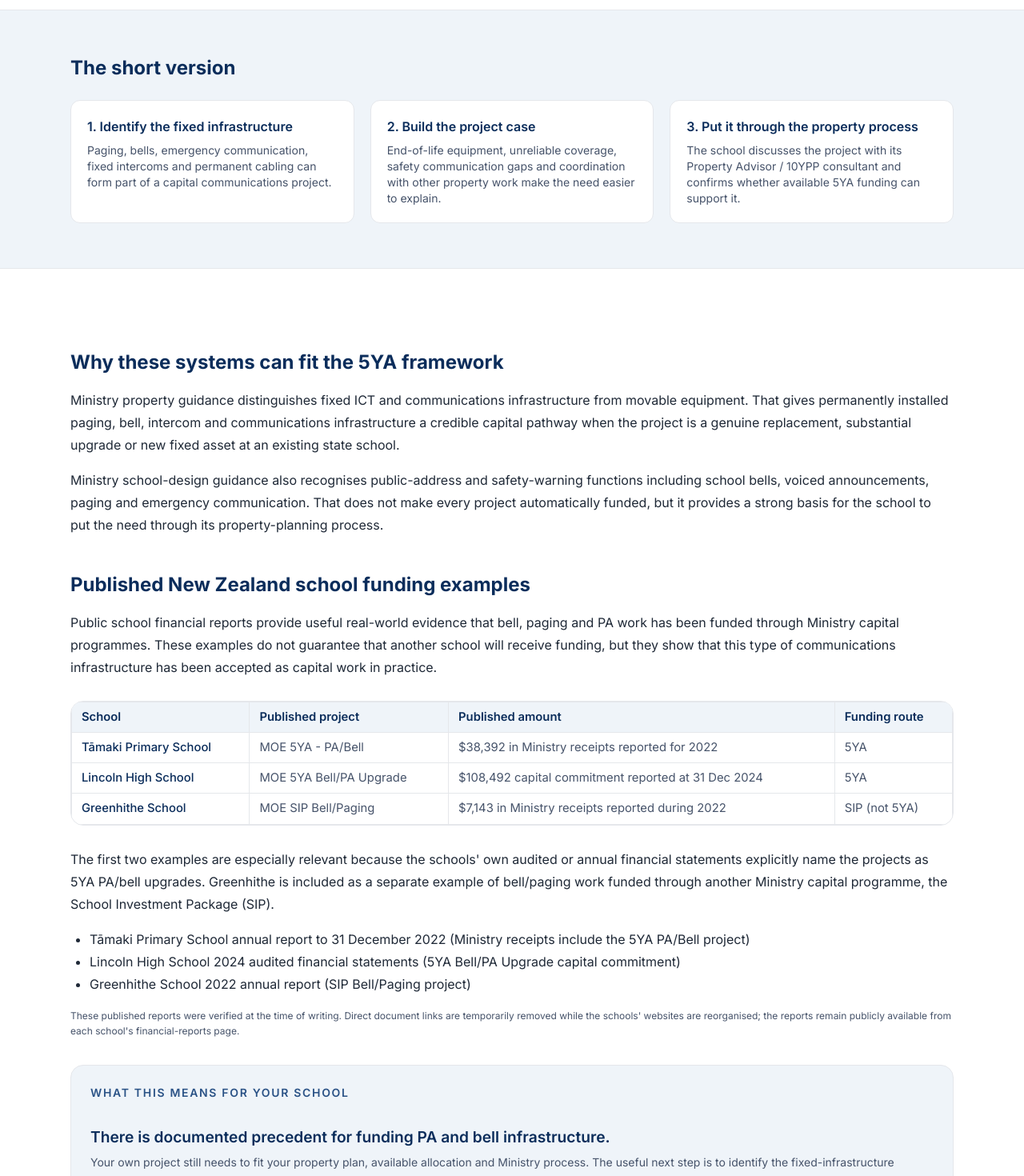
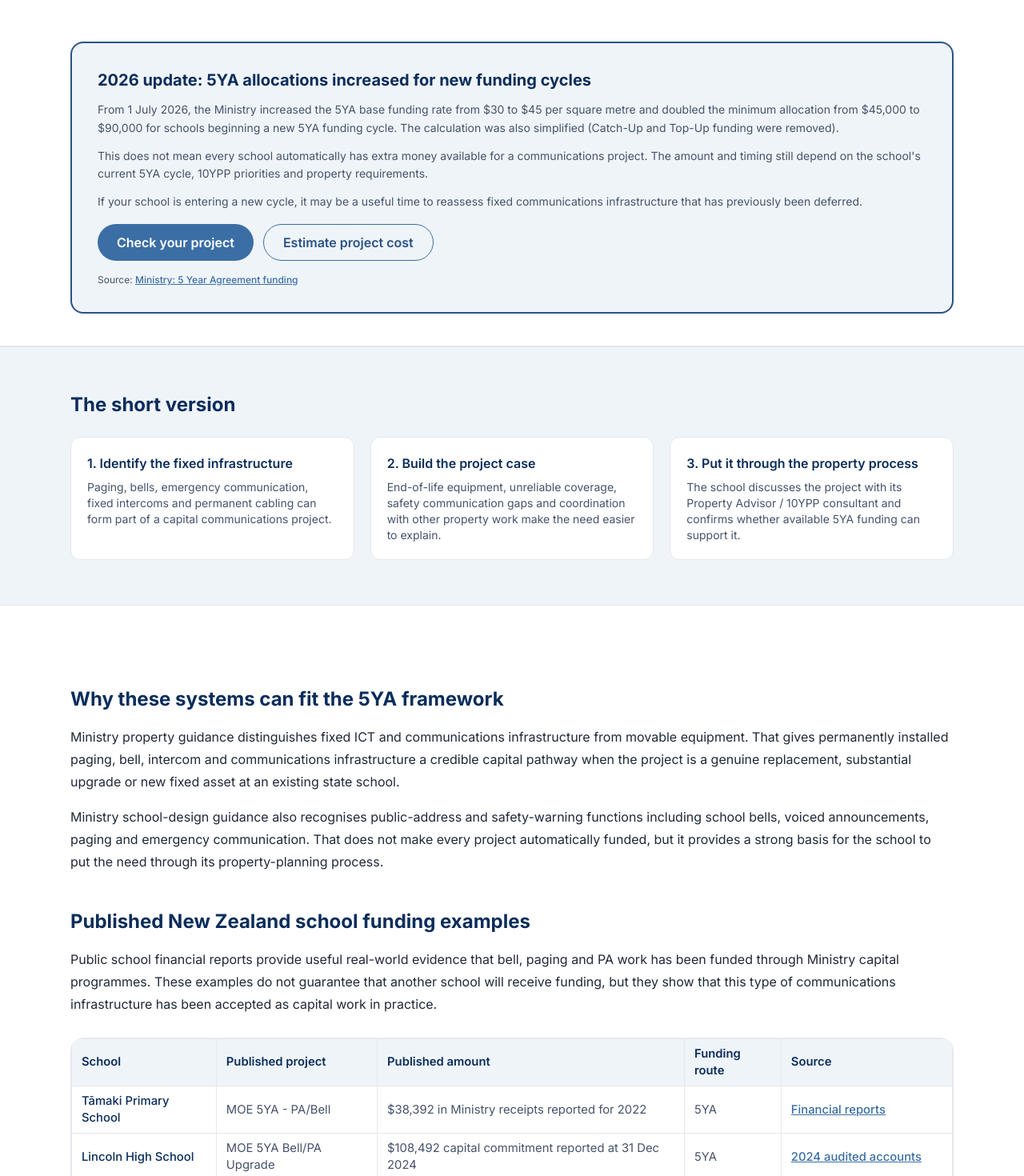
Before and after one commit to algora-dev/smartcomms-nz, a Next.js app: page /funding in a window 1280 px wide. Shown: the part 540-2010 px from the top of the page at 80% size. Built offline with nearby package versions, Linux system fonts and the light colour scheme; no server answers.

Commit message:
Foundation finalisation: 2026 5YA update, NZSPA FAQ, verified funding sources, disclosure terminology, link checker

```diff
--- a/src/app/about/disclosure/page.tsx
+++ b/src/app/about/disclosure/page.tsx
@@ -19,12 +19,12 @@ export default function DisclosurePage() {
       <p>
         Using a provider suggested by SmartComms is optional. Customers are free to use any provider they choose. SmartComms reviews the information supplied and may recommend one or more providers based on project type, location, requirements and known provider capability. SmartComms sends the recommendation to the customer; it does not forward the customer&apos;s enquiry or personal information to the provider. T3 Labs is not currently paid a referral commission or placement fee for recommending providers to SmartComms users. <em>(True as at the date of this page. If referral fees, sponsored placements or other material commercial arrangements are introduced later, this disclosure will be updated before those arrangements affect the site.)</em>
       </p>
-      <h2>Editorial coverage and referral relationships are separate</h2>
+      <h2>Editorial coverage and provider relationships are separate</h2>
       <p>
-        SmartComms may research and discuss manufacturers, installers, distributors and public projects that are not members of our referral network. Editorial inclusion does not imply a commercial relationship. Being part of the referral network does not purchase a favourable product comparison or guaranteed recommendation.
+        SmartComms may research and discuss manufacturers, installers, distributors and public projects that are not members of our selected provider network. Editorial inclusion does not imply a commercial relationship. Being part of the selected provider network does not purchase a favourable product comparison or guaranteed recommendation.
       </p>
       <p>
-        When a user asks for practical help, T3 Labs recommends from the providers available in its selected network based on the information supplied, the project type, location and provider capability. This is not represented as a search of every provider in New Zealand.
+        When a user asks for practical help, SmartComms recommends from the providers available in its selected network based on the information supplied, project type, location and known provider capability. This is not represented as a search of every provider in New Zealand.
       </p>
       <h2>Our commitments</h2>
       <ul>
--- a/src/app/financing/page.tsx
+++ b/src/app/financing/page.tsx
@@ -210,7 +210,7 @@ export default function FinancingPage() {
 
         <h2>Sources and market context</h2>
         <p>
-          The descriptions above are based on publicly available New Zealand equipment-finance information. They establish that these kinds of commercial structures exist; they do not mean SmartComms has a referral relationship with every provider referenced.
+          The descriptions above are based on publicly available New Zealand equipment-finance information. They establish that these kinds of commercial structures exist; they do not mean SmartComms has a commercial relationship with every provider referenced.
         </p>
         <ul>
           <li><a href="https://www.eleasing.co.nz/customers/">eLeasing — NZ commercial equipment finance and leasing options</a></li>
--- a/src/app/funding/page.tsx
+++ b/src/app/funding/page.tsx
@@ -34,6 +34,10 @@ const faqs = [
     q: "Are there real examples of New Zealand schools using Ministry funding for PA or bell upgrades?",
     a: "Yes. Public school financial statements include examples such as Tāmaki Primary School&#39;s MOE 5YA - PA/Bell project and Lincoln High School&#39;s MOE 5YA Bell/PA Upgrade. These examples show precedent, but they do not guarantee approval for another school.",
   },
+  {
+    q: "What changes when the New Zealand School Property Agency starts on 1 October 2026?",
+    a: "The NZSPA will take responsibility for managing the Crown school-property portfolio from 1 October 2026. The Ministry currently says there are no immediate changes for schools or school boards and existing property plans or projects are not affected. Schools should continue using the normal property-support process unless new guidance is issued.",
+  },
 ];
 
 export default function FundingPage() {
@@ -66,6 +70,30 @@ export default function FundingPage() {
           <p className="mt-4 text-xs text-[var(--sc-slate)]">Last reviewed {reviewed}. This page is general guidance, not a funding approval.</p>
         </div>
       </div>
+
+      <section className="border-b border-[var(--sc-border)] bg-white">
+        <div className="sc-container max-w-4xl py-10">
+          <div className="rounded-2xl border-2 border-[var(--sc-blue-700)] bg-[var(--sc-blue-50)] p-6 md:p-8">
+            <h2 className="text-xl font-bold text-[var(--sc-blue-900)]">2026 update: 5YA allocations increased for new funding cycles</h2>
+            <p className="mt-3 text-sm leading-relaxed text-[var(--sc-slate)]">
+              From 1 July 2026, the Ministry increased the 5YA base funding rate from $30 to $45 per square metre and doubled the minimum allocation from $45,000 to $90,000 for schools beginning a new 5YA funding cycle. The calculation was also simplified (Catch-Up and Top-Up funding were removed).
+            </p>
+            <p className="mt-3 text-sm leading-relaxed text-[var(--sc-slate)]">
+              This does not mean every school automatically has extra money available for a communications project. The amount and timing still depend on the school&apos;s current 5YA cycle, 10YPP priorities and property requirements.
+            </p>
+            <p className="mt-3 text-sm leading-relaxed text-[var(--sc-slate)]">
+              If your school is entering a new cycle, it may be a useful time to reassess fixed communications infrastructure that has previously been deferred.
+            </p>
+            <div className="mt-4 flex flex-wrap gap-3">
+              <Link href="/tools/funding-check" className="sc-btn-primary">Check your project</Link>
+              <Link href="/pricing-tool" className="sc-btn-secondary">Estimate project cost</Link>
+            </div>
+            <p className="mt-4 text-xs text-[var(--sc-slate)]">
+              Source: <a href="https://www.education.govt.nz/education-professionals/schools-year-0-13/property/5-year-agreement-funding" className="font-medium text-[var(--sc-blue-700)] underline">Ministry: 5 Year Agreement funding</a>
+            </p>
+          </div>
+        </div>
+      </section>
 
       <section className="border-y border-[var(--sc-border)] bg-[var(--sc-blue-50)]">
         <div className="sc-container max-w-4xl py-14">
@@ -108,6 +136,7 @@ export default function FundingPage() {
                 <th className="px-4 py-3 font-semibold">Published project</th>
                 <th className="px-4 py-3 font-semibold">Published amount</th>
                 <th className="px-4 py-3 font-semibold">Funding route</th>
+                <th className="px-4 py-3 font-semibold">Source</th>
               </tr>
             </thead>
             <tbody className="divide-y divide-[var(--sc-border)] text-[var(--sc-slate)]">
@@ -116,18 +145,21 @@ export default function FundingPage() {
                 <td className="px-4 py-3">MOE 5YA - PA/Bell</td>
                 <td className="px-4 py-3">$38,392 in Ministry receipts reported for 2022</td>
                 <td className="px-4 py-3">5YA</td>
+                <td className="px-4 py-3"><a href="https://www.tamakiprimary.school.nz/our-school/financial-report/" className="font-medium text-[var(--sc-blue-700)] underline">Financial reports</a></td>
               </tr>
               <tr>
                 <td className="px-4 py-3 font-medium text-[var(--sc-blue-900)]">Lincoln High School</td>
                 <td className="px-4 py-3">MOE 5YA Bell/PA Upgrade</td>
                 <td className="px-4 py-3">$108,492 capital commitment reported at 31 Dec 2024</td>
                 <td className="px-4 py-3">5YA</td>
+                <td className="px-4 py-3"><a href="https://www.lincoln.school.nz/school/board-trustees" className="font-medium text-[var(--sc-blue-700)] underline">2024 audited accounts</a></td>
               </tr>
               <tr>
                 <td className="px-4 py-3 font-medium text-[var(--sc-blue-900)]">Greenhithe School</td>
                 <td className="px-4 py-3">MOE SIP Bell/Paging</td>
                 <td className="px-4 py-3">$7,143 in Ministry receipts reported during 2022</td>
                 <td className="px-4 py-3">SIP (not 5YA)</td>
+                <td className="px-4 py-3"><a href="https://www.greenhithe.school.nz/strategic-and-annual-plans/" className="font-medium text-[var(--sc-blue-700)] underline">2022 annual financial report</a></td>
               </tr>
             </tbody>
           </table>
@@ -141,9 +173,8 @@ export default function FundingPage() {
           <li>Greenhithe School 2022 annual report (SIP Bell/Paging project)</li>
         </ul>
         <p className="text-xs leading-relaxed text-[var(--sc-slate)]">
-          These published reports were verified at the time of writing. Direct document links are temporarily removed
-          while the schools&apos; websites are reorganised; the reports remain publicly available from each school&apos;s
-          financial-reports page.
+          Sources were rechecked on 16 September 2026. Where a school provides a stable financial-reports index rather
+          than a permanent document URL, SmartComms links to that index and identifies the relevant report by year.
         </p>
         <div className="not-prose my-8 rounded-2xl border border-[var(--sc-border)] bg-[var(--sc-blue-50)] p-6">
           <p className="text-sm font-semibold uppercase tracking-[0.12em] text-[var(--sc-blue-700)]">What this means for your school</p>
@@ -204,6 +235,7 @@ export default function FundingPage() {
         <h2>Official Ministry starting points</h2>
         <ul>
           <li><a href="https://www.education.govt.nz/education-professionals/schools-year-0-13/property/5-year-agreement-funding">5 Year Agreement funding</a></li>
+          <li><a href="https://www.education.govt.nz/our-work/strategies-policies-and-programmes/property-and-infrastructure/school-property-group/new-zealand-school-property-agency">New Zealand School Property Agency (NZSPA)</a></li>
           <li><a href="https://www.education.govt.nz/education-professionals/schools-year-0-13/property/overview-10-year-property-plan">10 Year Property Plan overview</a></li>
           <li><a href="https://www.education.govt.nz/education-professionals/schools-year-0-13/property/furniture-and-equipment-funding-state-schools/what-items-we-classify-furniture-and-equipment">How the Ministry classifies furniture, equipment and fixed infrastructure</a></li>
         </ul>
--- a/src/app/tools/funding-check/FundingCheckTool.tsx
+++ b/src/app/tools/funding-check/FundingCheckTool.tsx
@@ -315,6 +315,10 @@ export function FundingCheckTool() {
           <p className="mt-3 text-sm text-[var(--sc-slate)]">
             The next review can also confirm {result.confirmationsNeeded.slice(0, 2).join(" and ").toLowerCase()}.
           </p>
+          <p className="mt-2 text-xs leading-relaxed text-[var(--sc-slate)]">
+            If your school is starting a new 5YA cycle from 1 July 2026, the updated base rate and minimum allocation
+            may be relevant to the amount available. Confirm the school&apos;s actual allocation and 10YPP priorities.
+          </p>
 
           {!enquiry && (
             <div className="mt-4 flex flex-wrap gap-4">
```
Also changed, not shown: scripts/check-external-links.mjs (added, +31 -0 lines), 2 other files (tests, documents, lock files or other folders).
